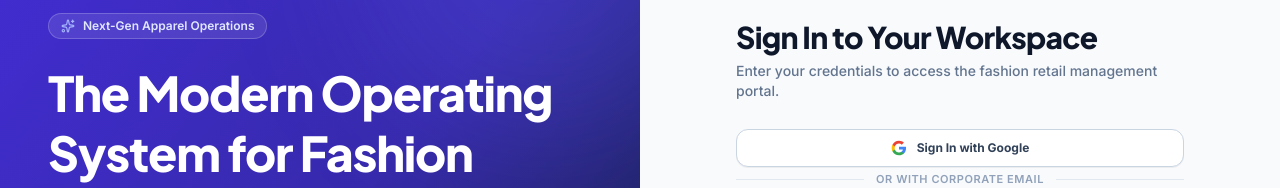
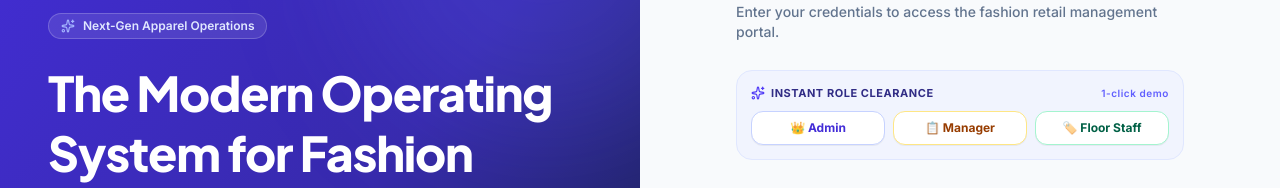
Before and after one commit to ravvahemanth/Inventra_inventry_on_fashion_retail, a React (Vite) app in the folder Frontend/: page /login in a window 1280 px wide. Shown: the part 157-345 px from the top of the page. Built offline with nearby package versions, Linux system fonts and the light colour scheme; no server answers.

Commit message:
feat: restore 1-click instant demo role access on login page

```diff
--- a/Frontend/src/pages/auth/login.jsx
+++ b/Frontend/src/pages/auth/login.jsx
@@ -192,7 +192,39 @@ function Login() {
             </p>
           </div>
 
-
+          {/* 1-Click Instant Demo Role Access */}
+          <div className="p-3.5 bg-indigo-50/70 border border-indigo-100 rounded-2xl space-y-2.5">
+            <div className="flex items-center justify-between text-[11px] font-bold text-indigo-900 uppercase tracking-wider">
+              <span className="flex items-center gap-1.5"><Sparkles className="w-3.5 h-3.5 text-indigo-600" /> Instant Role Clearance</span>
+              <span className="text-[10px] font-semibold text-indigo-500 lowercase">1-click demo</span>
+            </div>
+            <div className="grid grid-cols-3 gap-2">
+              <button
+                type="button"
+                onClick={() => handleQuickLogin('admin@inventra.com', 'admin123')}
+                disabled={loading || googleLoading}
+                className="py-2 px-2 rounded-xl bg-white hover:bg-indigo-600 hover:text-white text-indigo-700 border border-indigo-200 text-xs font-bold transition-all shadow-2xs text-center"
+              >
+                👑 Admin
+              </button>
+              <button
+                type="button"
+                onClick={() => handleQuickLogin('manager@inventra.com', 'manager123')}
+                disabled={loading || googleLoading}
+                className="py-2 px-2 rounded-xl bg-white hover:bg-amber-600 hover:text-white text-amber-800 border border-amber-200 text-xs font-bold transition-all shadow-2xs text-center"
+              >
+                📋 Manager
+              </button>
+              <button
+                type="button"
+                onClick={() => handleQuickLogin('staff@inventra.com', 'staff123')}
+                disabled={loading || googleLoading}
+                className="py-2 px-2 rounded-xl bg-white hover:bg-emerald-600 hover:text-white text-emerald-800 border border-emerald-200 text-xs font-bold transition-all shadow-2xs text-center"
+              >
+                🏷️ Floor Staff
+              </button>
+            </div>
+          </div>
 
           {/* Google Social Login */}
           <div className="space-y-3">
```
